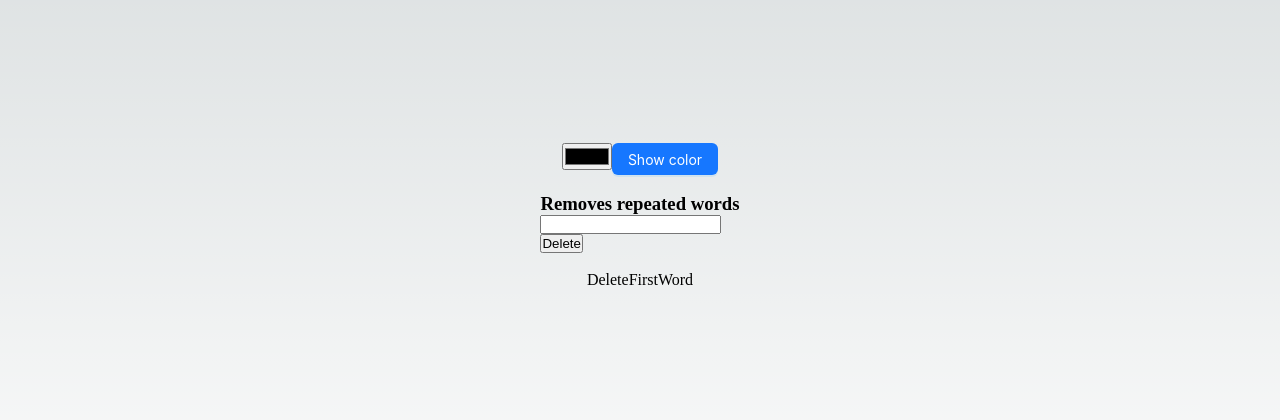
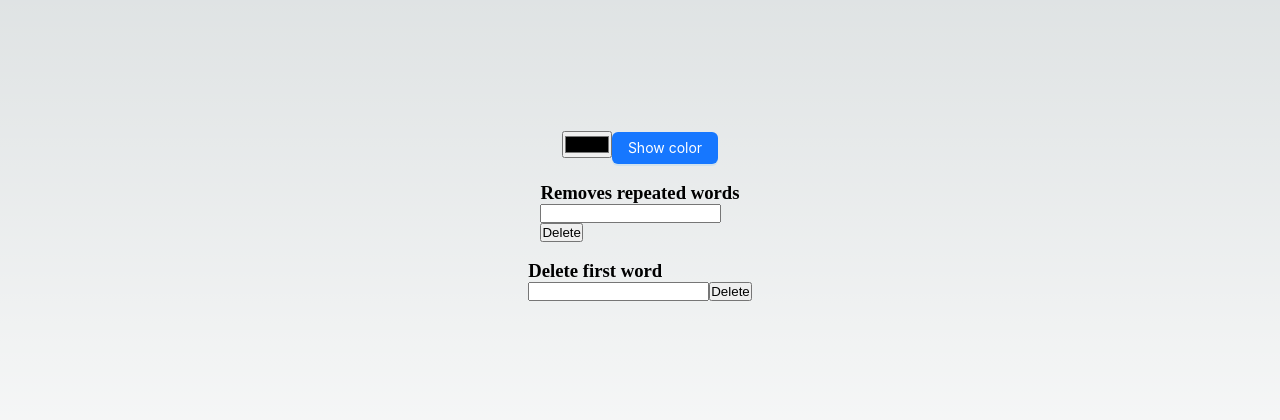
Before and after one commit to Aluonam/pt_101223, a Next.js app: page / in a window 1280 px wide. Shown: the part 184-604 px from the top of the page. Built offline with nearby package versions, Linux system fonts and the light colour scheme.

Commit message:
feat: structure input and button

```diff
--- a/components/DeleteFirstWord.jsx
+++ b/components/DeleteFirstWord.jsx
@@ -2,7 +2,11 @@ import React from 'react'
 
 const DeleteFirstWord = () => {
   return (
-    <div>DeleteFirstWord</div>
+    <div>
+        <h3>Delete first word</h3>
+        <input onChange={(e)=>{e.target.value}}></input>
+        <button onClick={()=>{}}>Delete</button>
+    </div>
   )
 }
 
```
